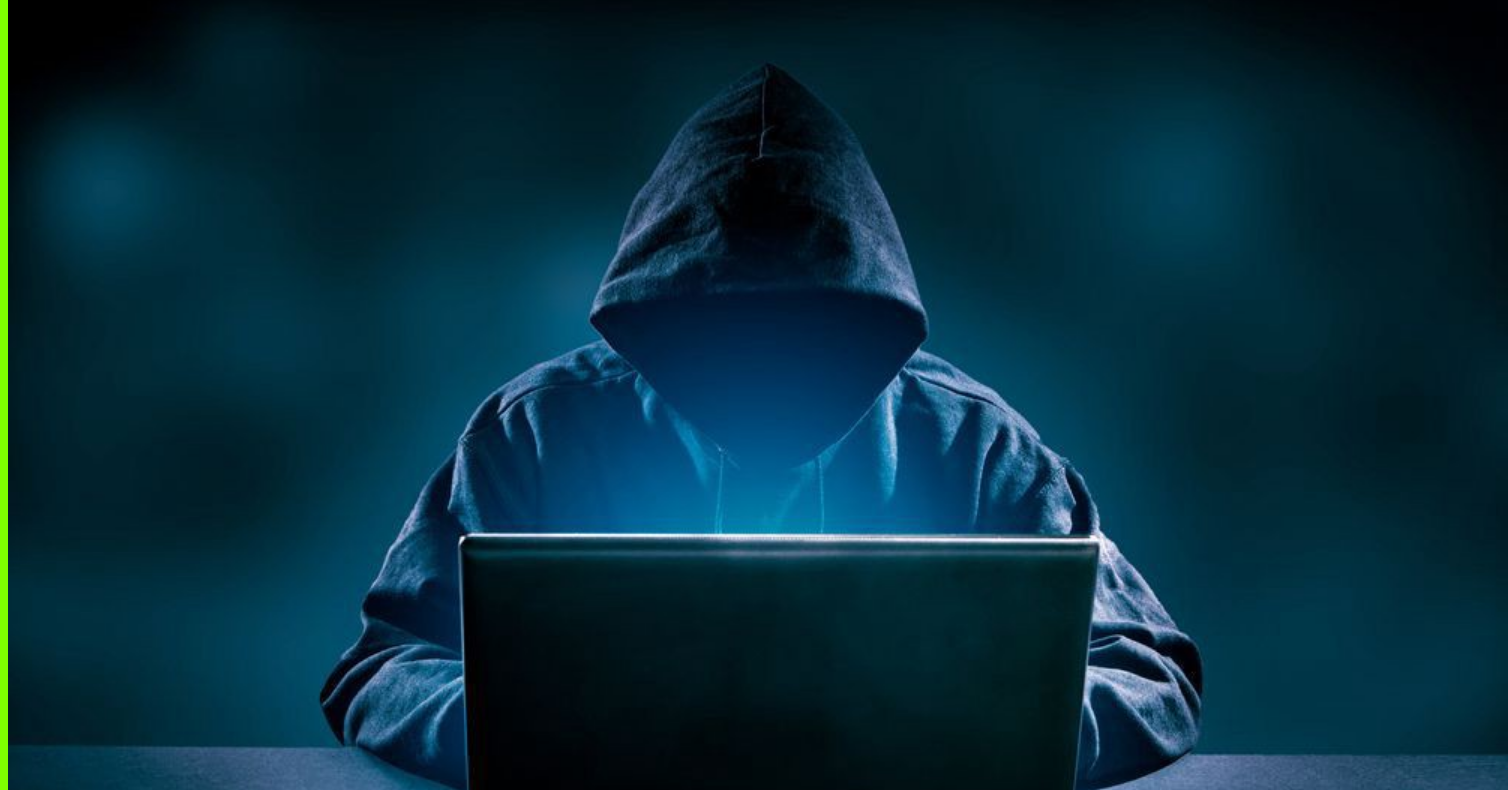
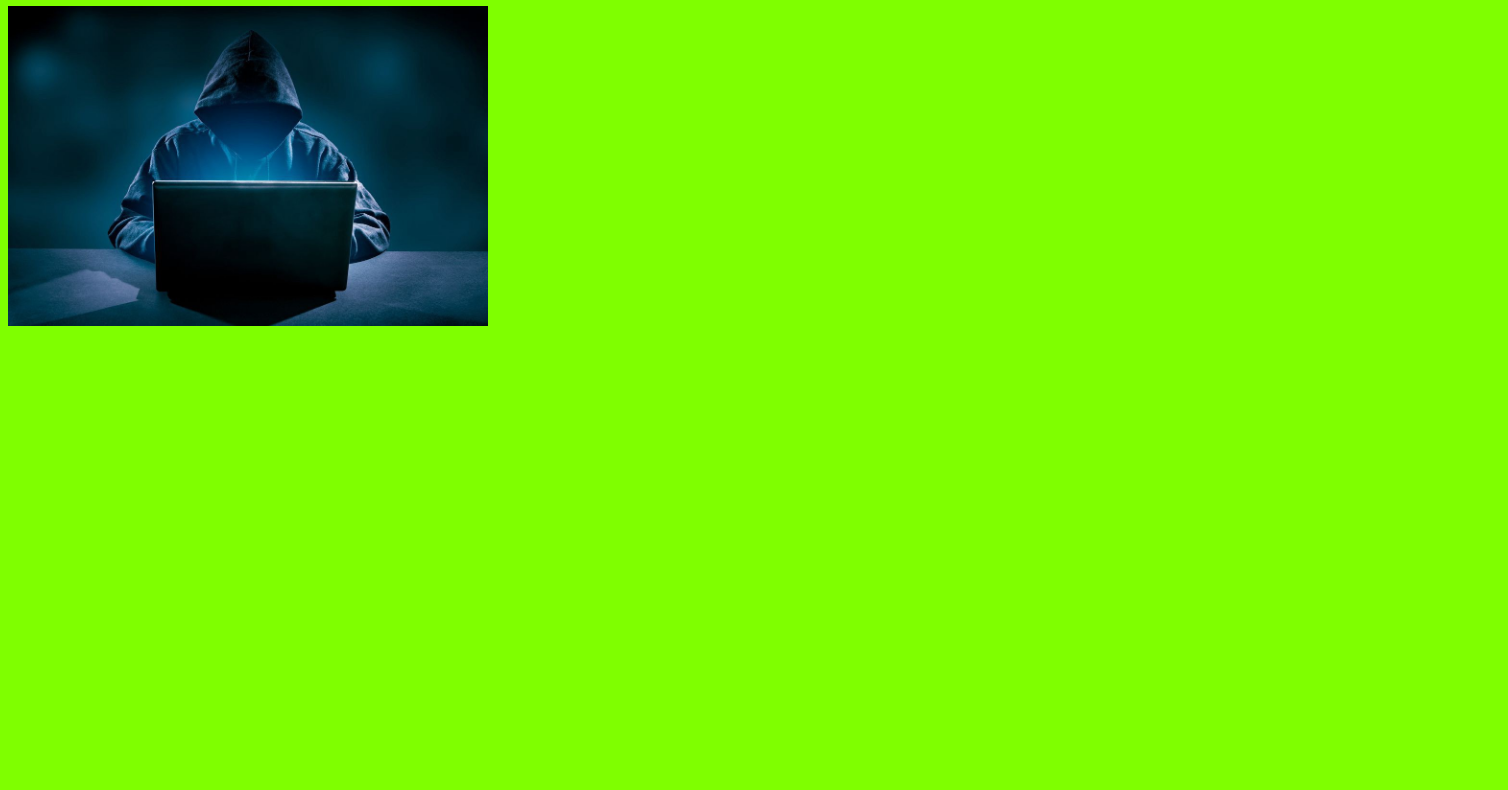
Before and after one commit to Anonymouskub/projec1, a plain HTML site: page index.html in a window 1280 px wide. Shown: the part 118-908 px from the top of the page, 1508 px wide, since content can reach past the window. After the commit the page ends 800 px from the top, so only its background shows below. Drawn offline with Linux system fonts and the light colour scheme.

Commit message:
เพิ่ม font ใส่ slyp.css

```diff
--- a/index.html
+++ b/index.html
@@ -10,6 +10,6 @@
 <body>
     <a href="/index.html">หน้าแรก</a> | <a href="/about.html">เกี่ยวกับ</a>| <a href="/content.html">ติดต่อ</a>
     <h1>สวัดดีเช้าโลก</h1>
-    <img src="/1_LL9PA_y33TC2GkZbB13wLw.jpeg" alt="1_LL9PA_y33TC2GkZbB13wLw" width="1500">
+    <img src="/1_LL9PA_y33TC2GkZbB13wLw.jpeg" alt="1_LL9PA_y33TC2GkZbB13wLw" width="480">
 </body>
 </html>
--- a/stylp.css
+++ b/stylp.css
@@ -1,3 +1,6 @@
+@import url('https://fonts.googleapis.com/css2?family=Prompt&display=swap');
+
 body{
     background-color: chartreuse;
+    font-family: 'Prompt', sans-serif;
 }
```
